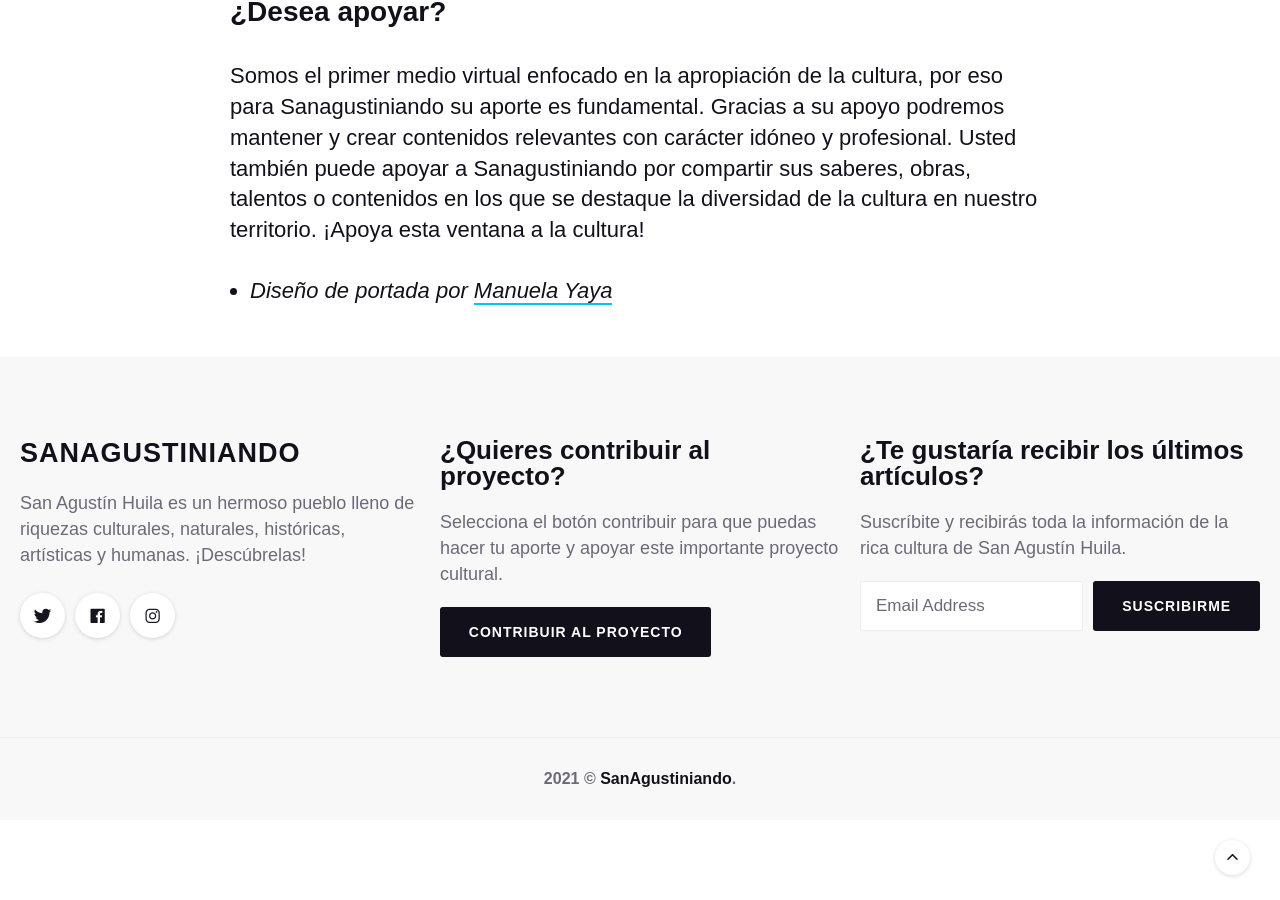
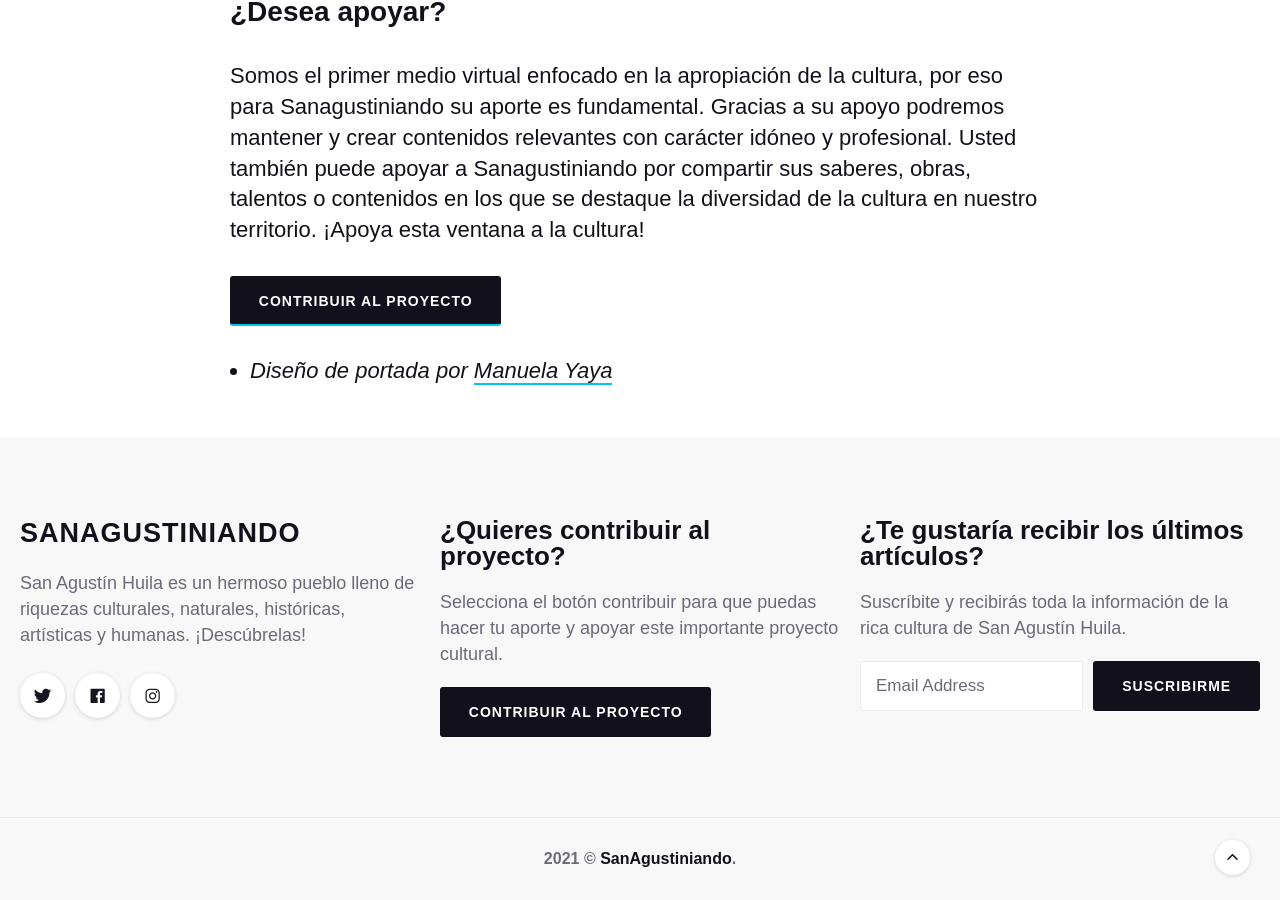
Before and after one commit to Klerpson/felizmente, a Jekyll site: the page built from _pages/about.md, in a window 1280 px wide and 900 px high, scrolled down 2160 px. Built offline with Jekyll 4.4.1, drawn with Linux system fonts in a browser that asks for light colours; nearby versions of some CDN libraries; some web fonts are replaced; before the commit the page ends 2980 px from its top, so only the background shows below that.

Commit message:
boton paypal

```diff
--- a/_includes/footer-widgets/widget-recent-posts.html
+++ b/_includes/footer-widgets/widget-recent-posts.html
@@ -3,7 +3,7 @@
     <div class="widget__head">
       <h4 class="widget__title">¿Quieres contribuir al proyecto?</h4>
       <p  class="subscribe-subtitle">Selecciona el botón contribuir para que puedas hacer tu aporte y apoyar este importante proyecto cultural.</p>
-      <a href="" class="subscribe-button button button--primary">Contribuir al proyecto</a>
+      <a href="https://paypal.me/sanagustiniando?locale.x=es_XC" class="subscribe-button button button--primary">Contribuir al proyecto</a>
     </div>
   </div>
 </div>
--- a/_pages/about.md
+++ b/_pages/about.md
@@ -30,4 +30,6 @@ www.sanagustiniando.co será un portal digital donde se visibiliza, transforma y
 
 Somos el primer medio virtual enfocado en la apropiación de la cultura, por eso para Sanagustiniando su aporte es fundamental. Gracias a su apoyo podremos mantener y crear contenidos relevantes con carácter idóneo y profesional. Usted también puede apoyar a Sanagustiniando por compartir sus saberes, obras, talentos o contenidos en los que se destaque la diversidad de la cultura en nuestro territorio. ¡Apoya esta ventana a la cultura!
 
+<a href="https://paypal.me/sanagustiniando?locale.x=es_XC" class="subscribe-button button button--primary">Contribuir al proyecto</a>
+
 * *Diseño de portada por [Manuela Yaya](https://www.facebook.com/manuela.yaya )*
```
